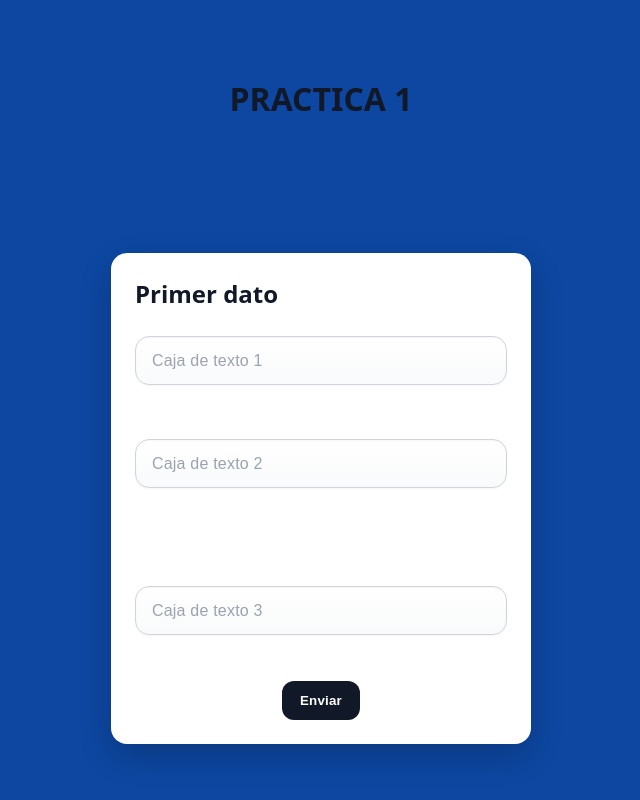
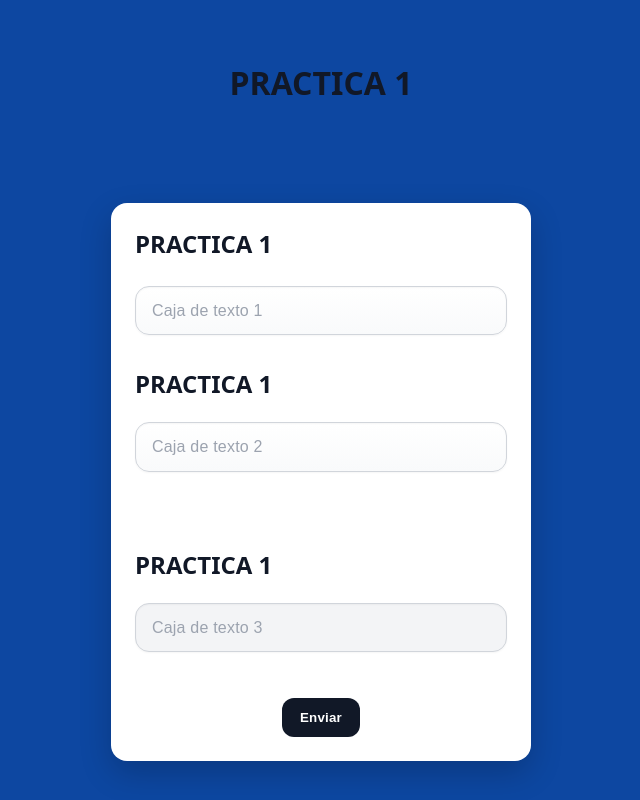
Before and after one commit to lainus-dev/practica1, a plain HTML site: page index.html in a window 1280 px wide. Shown: the whole page, without its empty margins (319-959 px from the left). Drawn offline with Linux system fonts and the light colour scheme.

Commit message:
poner todos los h con el mismo nombre

```diff
--- a/app.js
+++ b/app.js
@@ -2,16 +2,22 @@ let dato1;
 let dato2;
 let resultado;
 
-function asignarTextoElemento(elemento, texto){
-let elementoHTML = document.querySelector(elemento);
-elementoHTML.innerHTML = texto;
-return;
+function asignarTextoElemento(idE, texto){
+let idElemento = document.getElementsByName(idE);
+idElemento.innerHTML = texto;
+for (const el of idElemento){
+    el.textContent = texto;
+}
 }
 
 function operacionUsuario(){
-    let numeroDeUsuario = document.getElementById('primerValor').value;
+    let primerNumeroDeUsuario = document.getElementById('primerValor').value;
+    let segundoNumeroDeUsuario = document.getElementById('segundoValor').value;
+    alert(primerNumeroDeUsuario + segundoNumeroDeUsuario);
     return;
 }
 
-asignarTextoElemento('h1','PRACTICA 1');
-asignarTextoElemento('h2', 'Primer dato');
+asignarTextoElemento('sub','PRACTICA 1');
+//asignarTextoElemento('subTitulo1', 'Primer dato');
+//asignarTextoElemento('subTitulo2', 'Segundo dato');
+//asignarTextoElemento('subTitulo3', 'Resultado');
--- a/index.html
+++ b/index.html
@@ -6,16 +6,16 @@
   <title>Practicando 1</title>
 </head>
 <body>
-    <h1></h1>
+    <h1 id="titulo" name=sub></h1>
   <form>
-    <h2></h2>
+    <h2 id="subTitulo1" name=sub></h2>
     <p></p>
     <input type="text" id="primerValor" placeholder="Caja de texto 1"><br><br>
-    <h2></h2>
+    <h2 id="subTitulo2" name=sub></h2>
     <input type="text" id="segundoValor" placeholder="Caja de texto 2"><br><br>
     <br><br>
-    <h2></h2>
-    <input type="text" id="resultado"placeholder="Caja de texto 3"><br><br>
+    <h2 id="subTitulo3" name=sub></h2>
+    <input type="text" id="resultado"placeholder="Caja de texto 3" disabled><br><br>
     <button onclick="operacionUsuario();" >Enviar</button>
   </form>
   <script src="app.js"></script>
```
